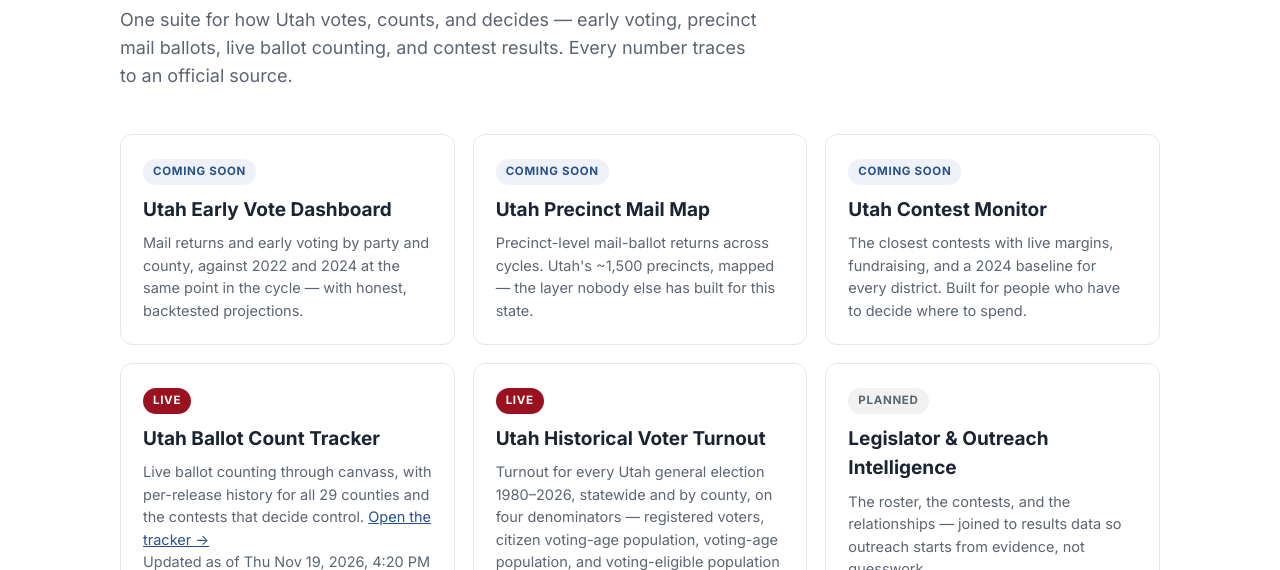
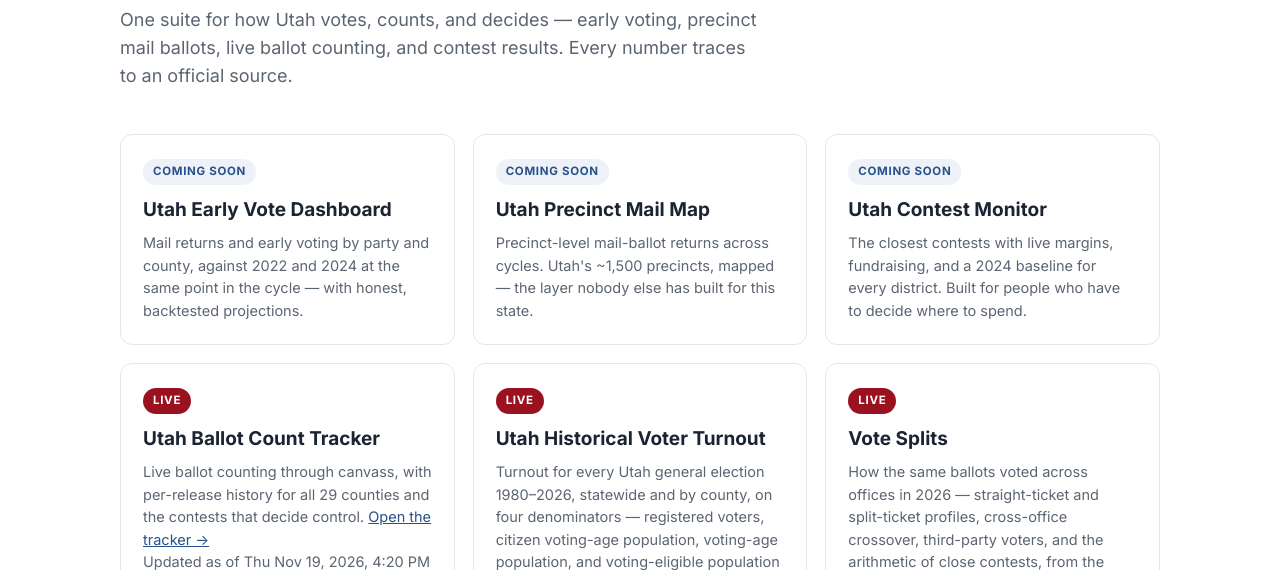
Before and after one commit to UTPolData/UTPolData.github.io, a plain HTML site: page index.html in a window 1280 px wide. Shown: the part 230-800 px from the top of the page. Drawn offline with Linux system fonts and the light colour scheme.

Commit message:
Add Vote Splits tab (ballot profiles, crossover explorer, spoiler + near-spoiler tables, third-party profiles) + nav link and hub card

```diff
--- a/index.html
+++ b/index.html
@@ -74,6 +74,7 @@ footer a{color:#fff}
             <a href="#contest-monitor"><span>Utah Contest Monitor</span><span class="st">Coming soon</span></a>
             <a href="ballot-tracker.html"><span>Utah Ballot Count Tracker</span><span class="st live">Live</span></a>
             <a href="turnout.html"><span>Utah Historical Voter Turnout</span><span class="st live">Live</span></a>
+            <a href="vote-splits.html"><span>Vote Splits</span><span class="st live">Live</span></a>
           </div>
         </div>
         <a href="#methodology">Methodology</a>
@@ -94,6 +95,7 @@ footer a{color:#fff}
     <div class="card" id="contest-monitor"><span class="badge soon">Coming soon</span><h3>Utah Contest Monitor</h3><p>The closest contests with live margins, fundraising, and a 2024 baseline for every district. Built for people who have to decide where to spend.</p></div>
     <div class="card" id="ballot-tracker"><span class="badge live">Live</span><h3><a href="ballot-tracker.html" style="color:inherit;text-decoration:none">Utah Ballot Count Tracker</a></h3><p>Live ballot counting through canvass, with per-release history for all 29 counties and the contests that decide control. <a href="ballot-tracker.html">Open the tracker &rarr;</a></p><p class="small">Updated as of Thu Nov 19, 2026, 4:20 PM MST &middot; checked Thu Nov 19, 2026, 5:13 PM MST &middot; 29 of 29 counties posted</p></div>
     <div class="card" id="historical-turnout"><span class="badge live">Live</span><h3><a href="turnout.html" style="color:inherit;text-decoration:none">Utah Historical Voter Turnout</a></h3><p>Turnout for every Utah general election 1980&ndash;2026, statewide and by county, on four denominators &mdash; registered voters, citizen voting-age population, voting-age population, and voting-eligible population &mdash; plus primaries for all 29 counties. <a href="turnout.html">Open the explorer &rarr;</a></p></div>
+    <div class="card" id="vote-splits"><span class="badge live">Live</span><h3><a href="vote-splits.html" style="color:inherit;text-decoration:none">Vote Splits</a></h3><p>How the same ballots voted across offices in 2026 &mdash; straight-ticket and split-ticket profiles, cross-office crossover, third-party voters, and the arithmetic of close contests, from the statewide cast-vote record. <a href="vote-splits.html">Open the explorer &rarr;</a></p></div>
     <div class="card" id="outreach"><span class="badge planned">Planned</span><h3>Legislator &amp; Outreach Intelligence</h3><p>The roster, the contests, and the relationships — joined to results data so outreach starts from evidence, not guesswork.</p></div>
   </div>
   <section class="block" id="methodology">
```
